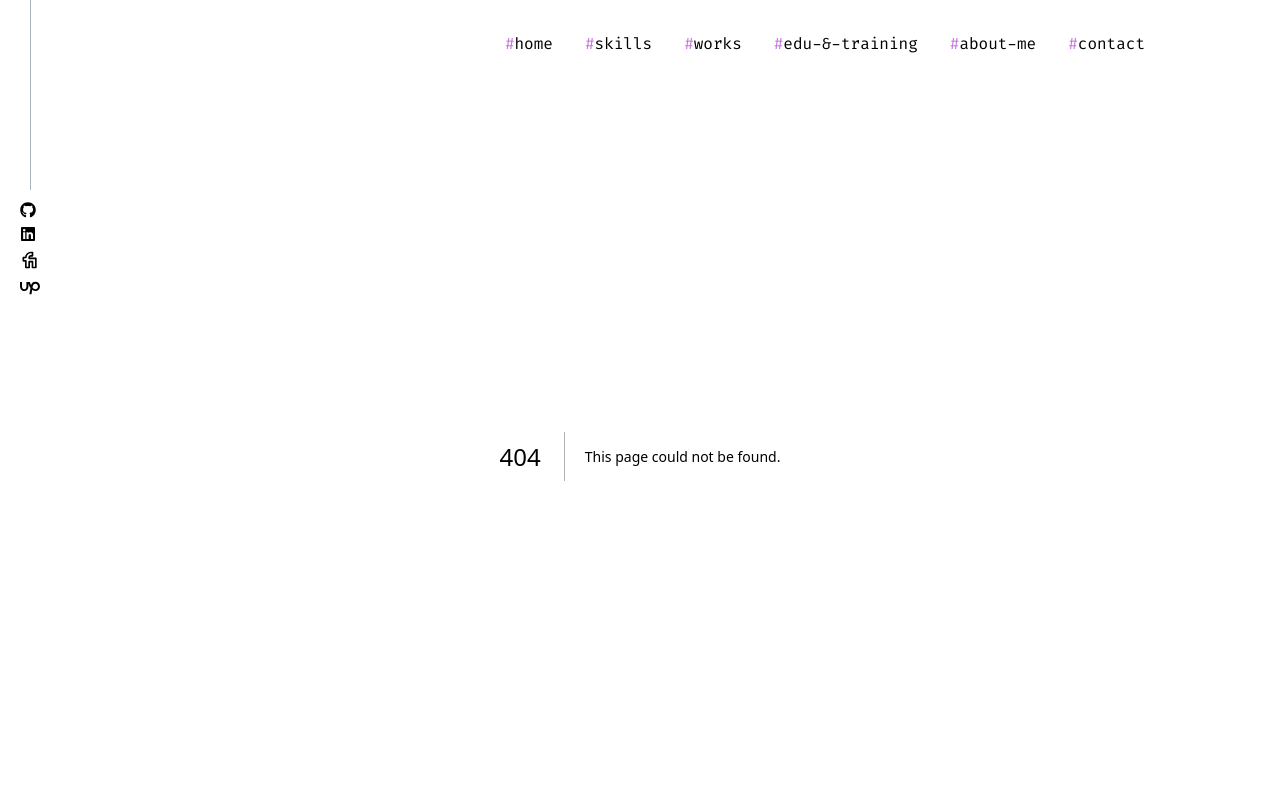
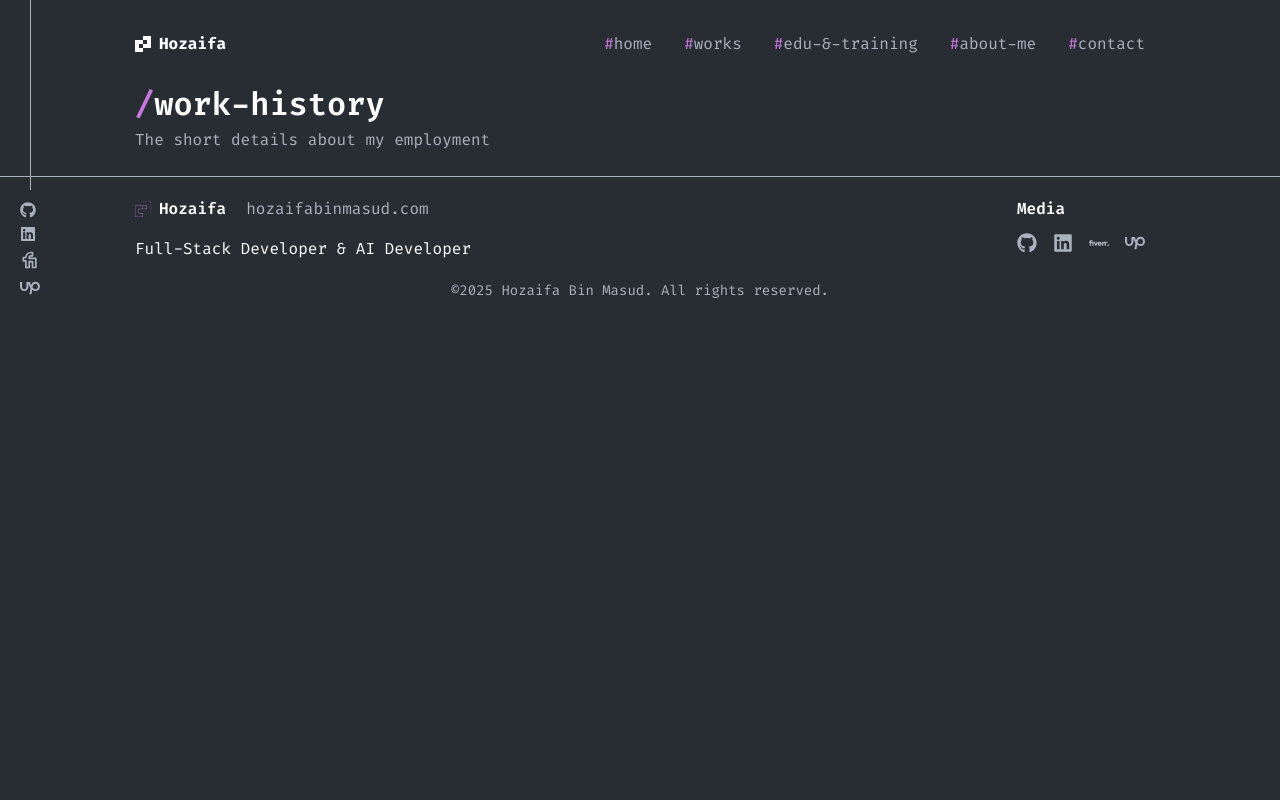
Before and after one commit to hozaifa4you/hozaifabinmasud, a Next.js app in the folder apps/frontend/: page /works in a window 1280 px wide. Before the commit this address had no page. Shown: the top 800 px of the page. Built offline with nearby package versions, Linux system fonts and the light colour scheme.

Commit message:
navbar updated

```diff
--- a/apps/frontend/src/app/contact/page.tsx
+++ b/apps/frontend/src/app/contact/page.tsx
@@ -160,7 +160,7 @@ const ContactPage = () => {
 
                         <div className="border-text border">
                            <p className="px-4 pt-4 font-bold text-white">
-                              Support now!!
+                              Support me!!
                            </p>
 
                            <div className="p-4">
--- /dev/null
+++ b/apps/frontend/src/app/educations/[slug]/page.tsx
@@ -0,0 +1,14 @@
+import { Breadcrumb } from '@/components/breadcrumb';
+
+const AcademicOrTrainingsDetailsPage = () => {
+   return (
+      <>
+         <Breadcrumb
+            title="education-details"
+            subtitle="Details about the education"
+         />
+      </>
+   );
+};
+
+export default AcademicOrTrainingsDetailsPage;
--- /dev/null
+++ b/apps/frontend/src/app/works/page.tsx
@@ -0,0 +1,14 @@
+import { Breadcrumb } from '@/components/breadcrumb';
+
+const WorksPage = () => {
+   return (
+      <>
+         <Breadcrumb
+            title="work-history"
+            subtitle="The short details about my employment"
+         />
+      </>
+   );
+};
+
+export default WorksPage;
--- a/apps/frontend/src/components/home/hero-section.tsx
+++ b/apps/frontend/src/components/home/hero-section.tsx
@@ -1,5 +1,5 @@
 import Link from 'next/link';
-import { Button, buttonVariants } from '../ui/button';
+import { buttonVariants } from '../ui/button';
 import Image from 'next/image';
 import { DotGridLarge, LogoSvg } from '../ui/icons';
 import { Quote } from './quoto';
@@ -26,7 +26,12 @@ const HeroSection = () => {
                   </p>
 
                   <div className="flex items-center gap-3">
-                     <Button variant="outline">Contact me!!</Button>
+                     <Link
+                        href="/contact"
+                        className={buttonVariants({ variant: 'outline' })}
+                     >
+                        Contact me!!
+                     </Link>
                      <Link
                         href="/download-resume"
                         className={buttonVariants({ variant: 'default' })}
--- a/apps/frontend/src/components/home/projects-section.tsx
+++ b/apps/frontend/src/components/home/projects-section.tsx
@@ -11,7 +11,9 @@ const ProjectsSection = () => {
             <ContentHeader
                text="projects"
                maxLineWidth="max-w-[510px]"
-               buttonText={<Badge text="#15_projects" variant="gradient" />}
+               buttonText={
+                  <Badge text="#more_projects (15+)" variant="gradient" />
+               }
                navigateUrl="/projects"
             />
 
--- a/apps/frontend/src/components/navbar.tsx
+++ b/apps/frontend/src/components/navbar.tsx
@@ -6,18 +6,11 @@ import { FaGithub, FaLinkedin } from 'react-icons/fa';
 import { cn } from '@/lib/utils';
 import { FaUpwork } from 'react-icons/fa6';
 import { TbBrandFiverr } from 'react-icons/tb';
-
-const menuItems = [
-   { id: 1, name: 'home', sign: '#', link: '#home' },
-   { id: 2, name: 'skills', sign: '#', link: '#skills' },
-   { id: 3, name: 'works', sign: '#', link: '#works' },
-   { id: 6, name: 'edu-&-training', sign: '#', link: '#edu' },
-   { id: 4, name: 'about-me', sign: '#', link: '#about-me' },
-   { id: 5, name: 'contact', sign: '#', link: '#contacts' },
-];
+import { useMenu } from '@/hooks/use-menu';
 
 const Navbar = () => {
    const [isSticky, setIsSticky] = useState(false);
+   const menuItems = useMenu();
 
    useEffect(() => {
       const handleScroll = () => {
--- /dev/null
+++ b/apps/frontend/src/hooks/use-menu.ts
@@ -0,0 +1,35 @@
+import { usePathname } from 'next/navigation';
+
+export interface MenuItems {
+   id: number;
+   name: string;
+   sign: string;
+   link: string;
+}
+
+const useMenu = () => {
+   const pathname = usePathname();
+
+   const homeMenu: MenuItems[] = [
+      { id: 1, name: 'home', sign: '#', link: '#home' },
+      { id: 2, name: 'skills', sign: '#', link: '#skills' },
+      { id: 3, name: 'works', sign: '#', link: '#works' },
+      { id: 6, name: 'edu-&-training', sign: '#', link: '#edu' },
+      { id: 4, name: 'about-me', sign: '#', link: '#about-me' },
+      { id: 5, name: 'contact', sign: '#', link: '#contacts' },
+   ];
+
+   const commonMenuItems: MenuItems[] = [
+      { id: 1, name: 'home', sign: '#', link: '/' },
+      { id: 3, name: 'works', sign: '#', link: '/works' },
+      { id: 6, name: 'edu-&-training', sign: '#', link: '/educations' },
+      { id: 4, name: 'about-me', sign: '#', link: '/about-me' },
+      { id: 5, name: 'contact', sign: '#', link: '/contact' },
+   ];
+
+   const menuItems = pathname === '/' ? homeMenu : commonMenuItems;
+
+   return menuItems;
+};
+
+export { useMenu };
```
